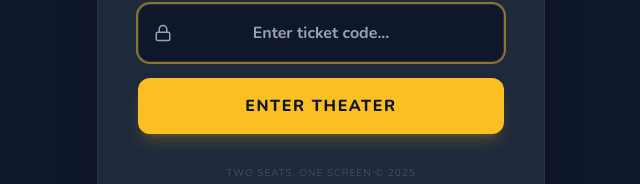
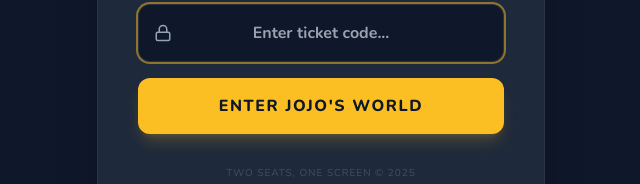
Before and after one commit to hakunnna2/movie-night, a React (Vite) app: page / in a window 1280 px wide. Shown: the part 416-600 px from the top of the page, without its empty margins (319-959 px from the left). Built offline with nearby package versions, Linux system fonts and the light colour scheme.

Commit message:
Update App.tsx

```diff
--- a/App.tsx
+++ b/App.tsx
@@ -55,7 +55,7 @@ const PasswordGate: React.FC<{ onUnlock: () => void }> = ({ onUnlock }) => {
             type="submit"
             className="w-full bg-popcorn hover:bg-popcorn-glow text-night-900 font-black py-4 rounded-xl uppercase tracking-widest transition-all hover:scale-[1.02] active:scale-[0.98] shadow-lg shadow-popcorn/20"
           >
-            Enter Theater
+            Enter JoJo's World
           </button>
         </form>
 
```
